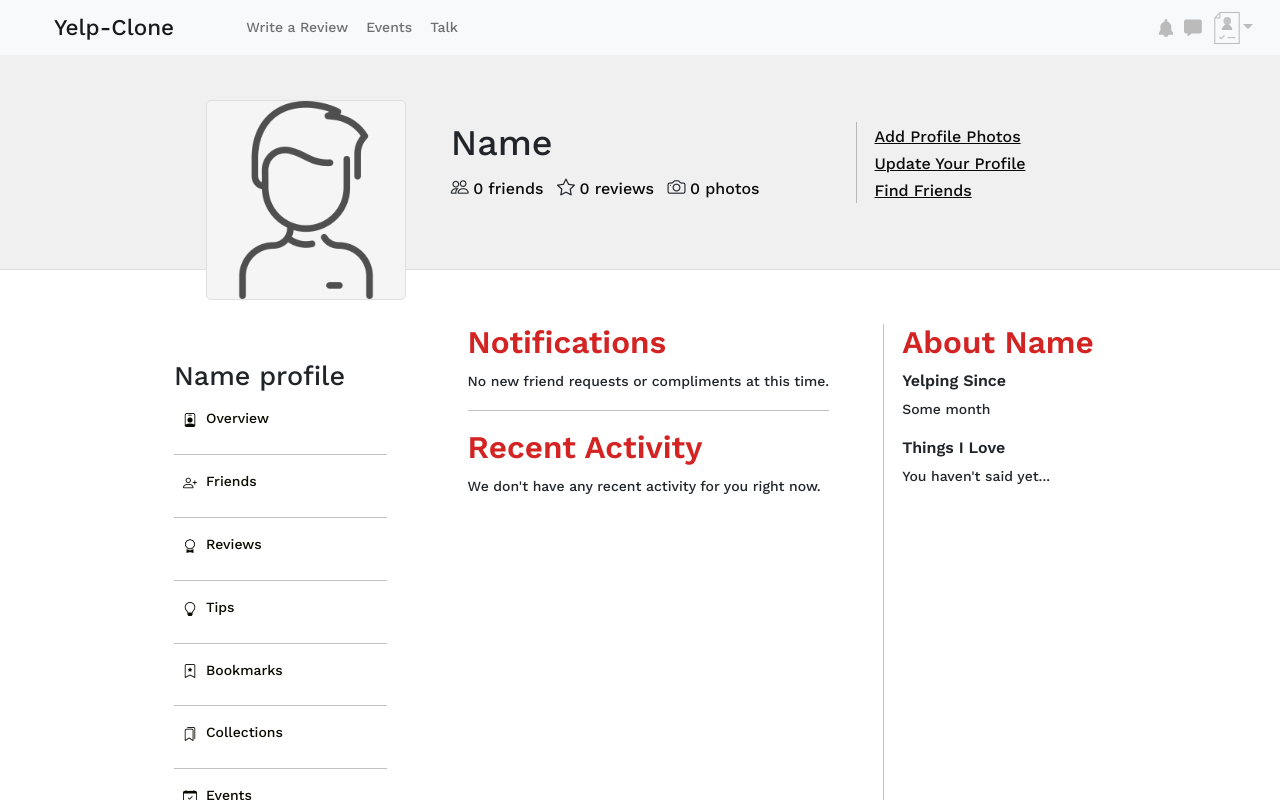
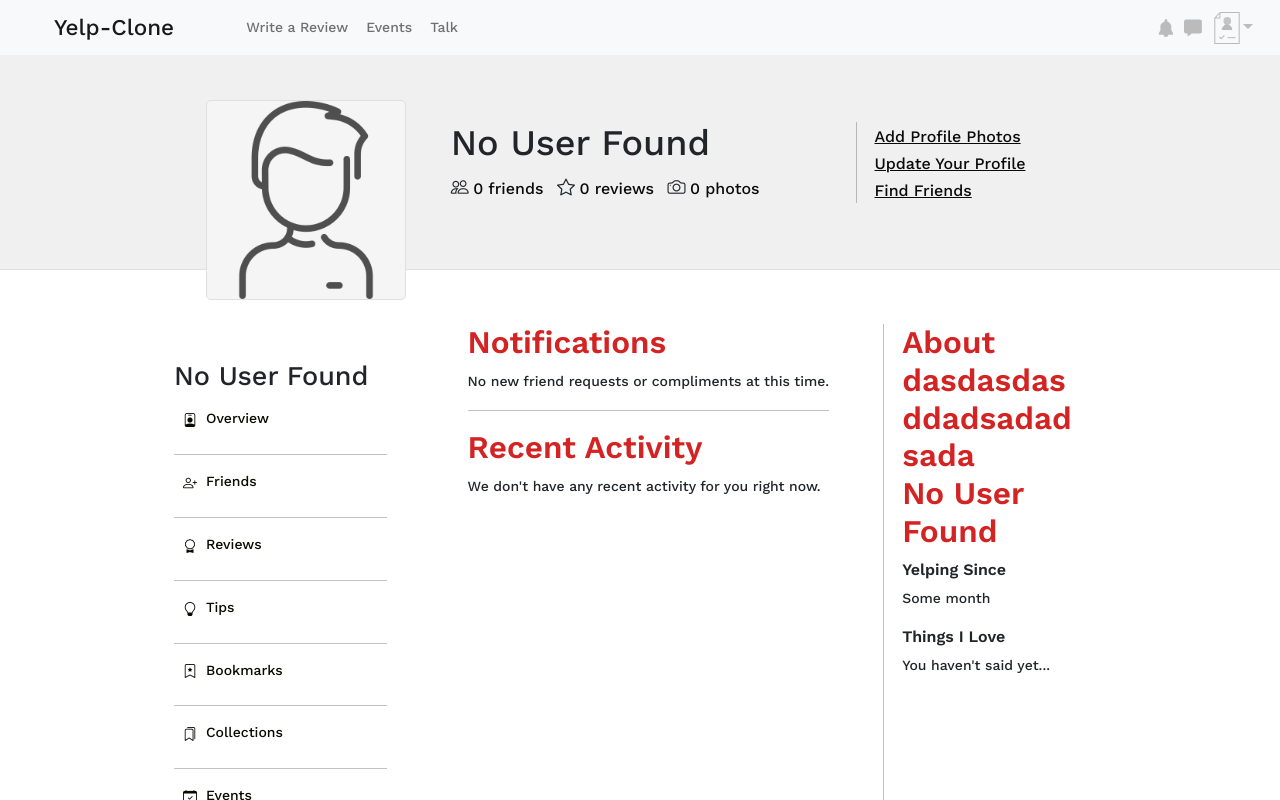
Before and after one commit to colinthedev/yelp-cloner-full-stack, a React (Create React App) app in the folder client/: page /profile in a window 1280 px wide. Shown: the top 800 px of the page. Built offline with nearby package versions, Linux system fonts and the light colour scheme; no server answers.

Commit message:
Saving point

```diff
--- a/client/src/Pages/Profile/Profile.css
+++ b/client/src/Pages/Profile/Profile.css
@@ -179,6 +179,11 @@
         margin-right: 3rem;
     }
 
+    .break-word {
+        inline-size: 180px;
+        overflow-wrap: break-word;
+    }
+
     .grey-line-break {
         padding: 0 1rem;
         border-left: 1.25px solid rgb(10 10 10 / 25%);
--- a/client/src/Pages/Profile/Profile.js
+++ b/client/src/Pages/Profile/Profile.js
@@ -1,7 +1,22 @@
-import React from 'react';
+import {React, useState, useEffect} from 'react';
 import './Profile.css';
 
-const Profile = () => {
+import { auth } from '../../util/firebase/firebase.utils';
+import firebase from 'firebase/compat/app';
+import 'firebase/compat/firestore';
+import 'firebase/compat/auth';
+
+const Profile = ({ currUser }) => {
+    const [currentUser, setCurrentUser] = useState('')
+
+    useEffect(() => {
+        const unsubscribe = auth.onAuthStateChanged(currentUser => {
+            setCurrentUser(currentUser)
+        })
+
+        return unsubscribe
+    }, [])
+    console.log(currentUser)
 
     return (
         <div className="container-flex">
@@ -14,25 +29,32 @@ const Profile = () => {
                         <div className="d-flex flex-column flex-lg-row ml-auto pr-1 m-r-md-vw">
                             <div className="m-r-md">
                                 <div className="d-flex flex-column w-100 m-r-6">
-                                            <h2>Name</h2>
+                                    <div>
+                                        {
+                                            currentUser ?
+                                            <h2>{currentUser.displayName}</h2>
+                                            :
+                                            <h2>No User Found</h2>
+                                        }
+                                    </div>
                                     <div className="d-flex flex-column flex-lg-row">
                                         <div className="">
-                                            <i class="bi bi-people"></i>
+                                            <i className="bi bi-people"></i>
                                             <span className="banner-list-font mx-1">0 friends</span>
                                         </div>
                                         <div className="mx-lg-2">
-                                            <i class="bi bi-star"></i>
+                                            <i className="bi bi-star"></i>
                                             <span className="banner-list-font mx-1">0 reviews</span>
                                         </div>
                                         <div className="">
-                                            <i class="bi bi-camera"></i>
+                                            <i className="bi bi-camera"></i>
                                             <span className="banner-list-font mx-1">0 photos</span>
                                         </div>
                                     </div>
                                 </div>
                             </div>
                             <hr className=" d-lg-none" style={{ color: '#0a0a0a' }}></hr>
-                            <div classname="ml-3">
+                            <div className="ml-3">
                                 <div className="update-profile-wrapper grey-line-break d-flex flex-column m-l">
                                     <div className="">
                                         <img></img>
@@ -55,60 +77,65 @@ const Profile = () => {
             <div className="bot-content-container px-1 py-4 custom-padding">
                 <div className="bot-content-wrapper mx-lg-auto d-flex flex-column flex-lg-row">
                     <div className="sidebar d-flex flex-column mx-auto mx-lg-0 mt-lg-5 py-lg-2 px-2">
-                        <h4 className="mb-3">Name profile</h4>
+                        {
+                            currentUser ?
+                                <h4 className="mb-3">{currentUser.email}</h4>
+                                :
+                                <h4 className="mb-3">No User Found</h4>
+                        }
                         <ul className="p-0">
                             <a className="cursor-pointer text-decoration-none">
                                 <li className="d-flex flex-row sidebar-item sidebar-list-font">
-                                    <i class="mx-2 bi bi-person-badge"></i>
+                                    <i className="mx-2 bi bi-person-badge"></i>
                                     <h5 className="sidebar-list-font">Overview</h5>
                                 </li>
                                 <hr style={{ color: '#0a0a0a' }}></hr>
                             </a>
                             <a className="cursor-pointer text-decoration-none">
                                 <li className="d-flex flex-row sidebar-item sidebar-list-font">
-                                    <i class="mx-2 bi bi-person-plus"></i>
+                                    <i className="mx-2 bi bi-person-plus"></i>
                                     <h5 className="sidebar-list-font">Friends</h5>
                                 </li>
                                 <hr style={{ color: '#0a0a0a' }}></hr>
                             </a>
                             <a className="cursor-pointer text-decoration-none">
                                 <li className="d-flex flex-row sidebar-item sidebar-list-font">
-                                    <i class="mx-2 bi bi-award mx-1"></i>
+                                    <i className="mx-2 bi bi-award mx-1"></i>
                                     <h5 className="sidebar-list-font">Reviews</h5>
                                 </li>
                                 <hr style={{ color: '#0a0a0a' }}></hr>
                             </a>
                             <a className="cursor-pointer text-decoration-none">
                                 <li className="d-flex flex-row sidebar-item sidebar-list-font">
-                                    <i class="mx-2 bi bi-lightbulb"></i>
+                                    <i className="mx-2 bi bi-lightbulb"></i>
                                     <h5 className="sidebar-list-font">Tips</h5>
                                 </li>
                                 <hr style={{ color: '#0a0a0a' }}></hr>
                             </a>
                             <a className="cursor-pointer text-decoration-none">
                                 <li className="d-flex flex-row sidebar-item sidebar-list-font">
-                                    <i class="mx-2 bi bi-bookmark-star"></i>
+                                    <i className="mx-2 bi bi-bookmark-star"></i>
                                     <h5 className="sidebar-list-font">Bookmarks</h5>
                                 </li>
                                 <hr style={{ color: '#0a0a0a' }}></hr>
                             </a>
                             <a className="cursor-pointer text-decoration-none">
                                 <li className="d-flex flex-row sidebar-item sidebar-list-font">
-                                    <i class="mx-2 bi bi-bookmarks"></i>
+                                    <i className="mx-2 bi bi-bookmarks"></i>
                                     <h5 className="sidebar-list-font">Collections</h5>
                                 </li>
                                 <hr style={{ color: '#0a0a0a' }}></hr>
                             </a>
                             <a className="cursor-pointer text-decoration-none">
                                 <li className="d-flex flex-row sidebar-item sidebar-list-font">
-                                    <i class="mx-2 bi bi-calendar-check"></i>
+                                    <i className="mx-2 bi bi-calendar-check"></i>
                                     <h5 className="sidebar-list-font">Events</h5>
                                 </li>
                                 <hr style={{ color: '#0a0a0a' }}></hr>
                             </a>
                             <a className="cursor-pointer text-decoration-none">
                                 <li className="d-flex flex-row sidebar-item sidebar-list-font">
-                                    <i class="mx-2 bi bi-clock-history"></i>
+                                    <i className="mx-2 bi bi-clock-history"></i>
                                     <h5 className="sidebar-list-font">Order History</h5>
                                 </li>
                                 <hr style={{ color: '#0a0a0a' }}></hr>
@@ -124,10 +151,17 @@ const Profile = () => {
                             <p className="font-14">We don't have any recent activity for you right now.</p>
                         </div>
                         <hr className="d-lg-none" style={{ color: '#0a0a0a' }}></hr>
-                        <div classname="ml-3" style={{
+                        <div className="ml-3" style={{
                             'padding': '0 1rem',
-                            'border-left': '1.25px solid rgb(10 10 10 / 25%)'}}>
-                            <h3 className="heading-red mb-1">About Name</h3>
+                            'borderLeft': '1.25px solid rgb(10 10 10 / 25%)'}}>
+                            <h3 className="heading-red mb-1 break-word">About dasdasdasddadsadadsada
+                                {
+                                    currentUser ?
+                                        <h3 className="heading-red mb-1">{currentUser.email}</h3>
+                                        :
+                                        <h3 className="heading-red mb-1">No User Found</h3>
+                                }
+                            </h3>
                             <h5 className="about-subHeading mt-2">Yelping Since</h5>
                             <p className="font-14">Some month</p>
                             <h5 className="about-subHeading mt-2">Things I Love</h5>
--- a/client/src/components/App/App.js
+++ b/client/src/components/App/App.js
@@ -4,10 +4,10 @@ import 'bootstrap/dist/css/bootstrap.min.css';
 import React from 'react';
 import { BrowserRouter, Routes, Route, Link } from 'react-router-dom';
 import Navmenu from '../Nav/Nav';
+import Profile from '../../Pages/Profile/Profile';
 import Home from '../../Pages/Home/Home';
 import Signin from '../../Pages/Sign-in/Sign-in';
 import Signup from '../../Pages/Sign-up/Sign-up';
-import Profile from '../../Pages/Profile/Profile';
 import Footer from '../Footer/Footer';
 
 import { auth, createUserProfileDocument } from '../../util/firebase/firebase.utils';
--- a/client/src/components/Nav/Nav.js
+++ b/client/src/components/Nav/Nav.js
@@ -12,8 +12,9 @@ import Aboutme from './img/Aboutme.svg';
 import Findfriends from './img/Findfriends.svg';
 import Accountsetting from './img/Accountsetting.svg';
 
-const Navmenu = ({ currentUser }) => (
-    <div className='App tc f3'>
+const Navmenu = ({ currentUser }) => {
+    return (
+        <div className='tc f3'>
             <Navbar bg='light' expand='lg'>
                 <a className="text-decoration-none" href="/">
                     <Navbar.Brand className="mx-2 mx-lg-5">Yelp-Clone</Navbar.Brand>
@@ -77,5 +78,6 @@ const Navmenu = ({ currentUser }) => (
             </Navbar>
         </div>
     )
+}
 
 export default Navmenu
--- a/client/src/util/firebase/firebase.utils.js
+++ b/client/src/util/firebase/firebase.utils.js
@@ -25,7 +25,7 @@ export const createUserProfileDocument = async (userAuth, additionalData) => {
     if (!snapShot.exists) {
         const { displayName, email } = userAuth;
         const createdAt = new Date();
-        console.log(displayName)
+
         try {
             await userRef.set({
                 displayName,
```
Lines whose indentation alone changed are shown as unchanged.
